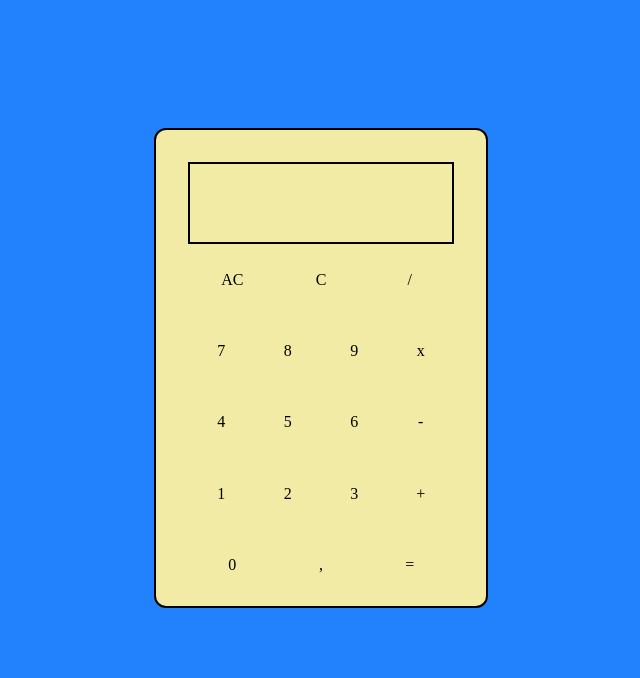
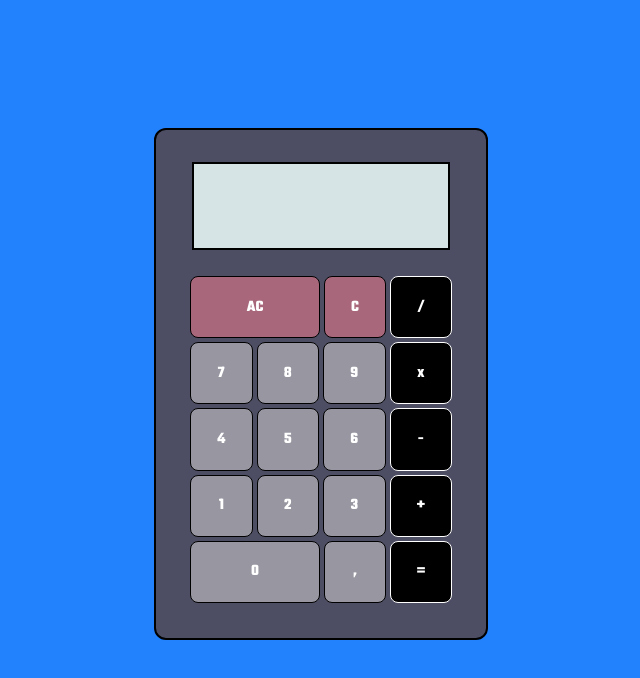
Before and after one commit to Bossolin/odin-calculator, a plain HTML site: page index.html in a window 1280 px wide. Shown: the whole page, without its empty margins (319-959 px from the left). Drawn offline with Linux system fonts and the light colour scheme.

Commit message:
css can go to hell

```diff
--- a/script.js
+++ b/script.js
@@ -11,10 +11,10 @@ let operator = "";
 let computed = false;
 
 function operate(num1, num2, operator) {
-  if (operator == "+") return (output.innerText = num1 + num2);
-  else if (operator == "-") return (output.innerText = num1 - num2);
-  else if (operator == "x") return (output.innerText = num1 * num2);
-  else if (operator == "/") return (output.innerText = num1 / num2);
+  if (operator == "+") return (num1 += num2);
+  else if (operator == "-") return (num1 -= num2);
+  else if (operator == "x") return (num1 *= num2);
+  else if (operator == "/") return (num1 /= num2);
 }
 
 inputs.forEach((input) => {
@@ -29,18 +29,27 @@ inputs.forEach((input) => {
 
 operators.forEach((item) =>
   item.addEventListener("click", (e) => {
-    num1 = +output.innerText;
-    operator = e.target.innerText;
-    result.innerText = `${num1} ${operator}`;
-    output.innerText = "";
+    if (num1 && operator) {
+      num2 = +output.innerText;
+      num1 = operate(num1, num2, operator);
+      operator = e.target.innerText;
+      result.innerText = `${num1} ${operator}`;
+      output.innerText = "";
+      computed = true;
+    } else {
+      num1 = +output.innerText;
+      operator = e.target.innerText;
+      result.innerText = `${num1} ${operator}`;
+      output.innerText = "";
+    }
   })
 );
 
 equals.addEventListener("click", () => {
-  num2 = +output.innerText;
-  console.log(operator);
+  if (!num2) num2 = +output.innerText;
   result.innerText = `${num1} ${operator} ${num2} =`;
-  operate(num1, num2, operator);
+  num1 = operate(num1, num2, operator);
+  output.innerText = num1;
   computed = true;
 });
 
--- a/style.css
+++ b/style.css
@@ -1,7 +1,10 @@
+@import url("https://fonts.googleapis.com/css2?family=Teko:wght@300;400;500;600;700&display=swap");
+
 * {
   margin: 0;
   padding: 0;
   box-sizing: border-box;
+  font-family: "Teko";
 }
 
 body {
@@ -9,34 +12,38 @@ body {
 }
 
 .calculator {
-  background-color: #f1eba6;
+  background-color: #4d4e63;
   display: flex;
   flex-flow: column;
   margin: 128px auto;
   padding: 32px;
   max-width: 334px;
-  max-height: 512px;
-  height: 480px;
+  max-height: 524px;
+  height: 512px;
   border: 2px solid black;
   border-radius: 12px;
+  font-weight: 700;
 }
 
 .display {
   border: 2px solid black;
-  padding: 12px;
+  padding: 18px 24px;
   font-size: x-large;
   height: 20%;
   text-align: right;
+  background-color: #d6e4e5;
+  margin: 0 4px 24px;
 }
 
 .display div {
-  height: 50%;
+  height: 24px;
 }
 
 .input {
   height: 80%;
   display: flex;
   flex-direction: column;
+  color: white;
 }
 
 .input > div {
@@ -44,9 +51,37 @@ body {
 }
 
 .input > div > div {
-  padding: 10%;
+  padding: 7%;
   display: flex;
   justify-content: center;
   align-items: center;
   flex: 1;
+  border: black 1px solid;
+  margin: 2px;
+  border-radius: 8px;
 }
+
+.number,
+.decimal {
+  background-color: #9796a1;
+}
+
+.AC,
+.backspace {
+  background-color: #a9677b;
+}
+
+.input .operator,
+.input .equals {
+  background-color: black;
+  color: white;
+  border: white 1px solid;
+}
+
+.row-5 .number {
+  flex: 4;
+}
+
+.row-1 .AC {
+  flex: 4;
+}
```
